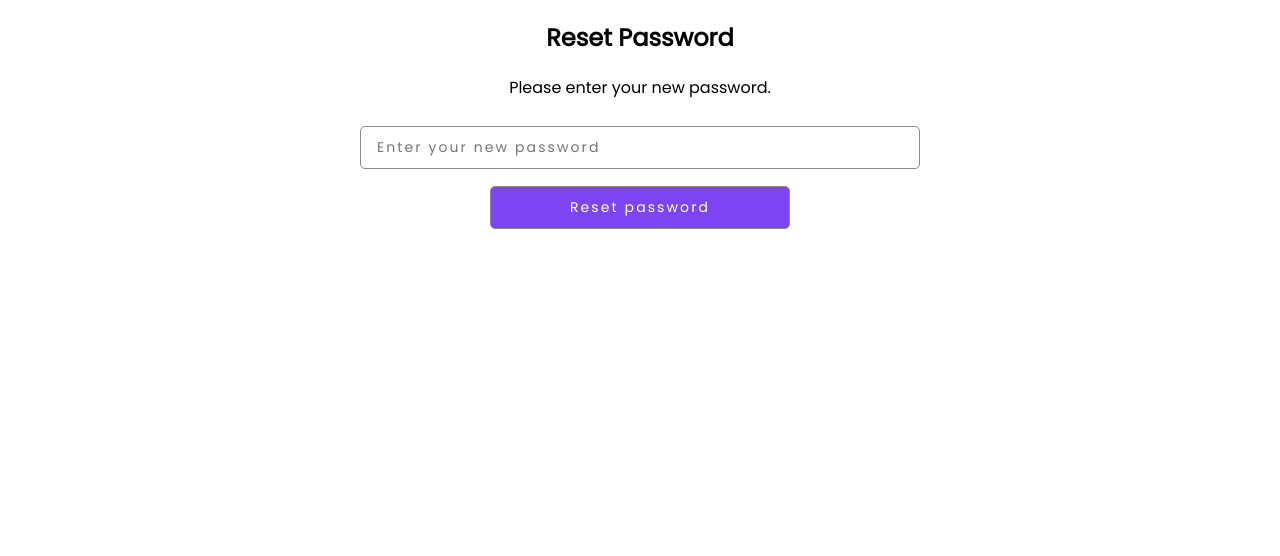
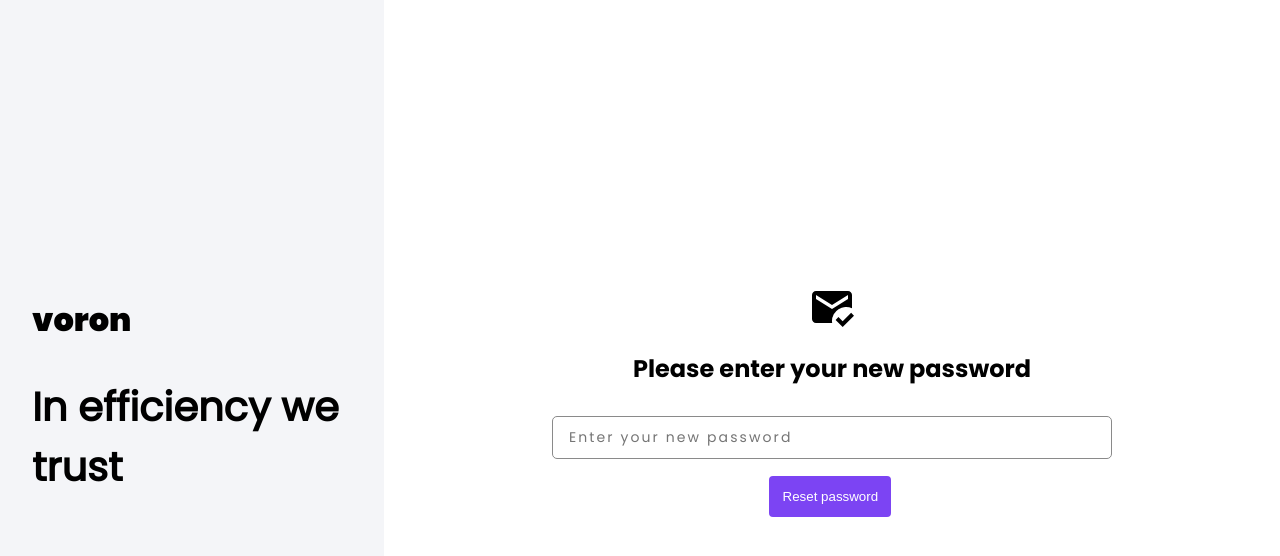
Before and after one commit to vrn-sh/erp, a React (Vite) app in the folder web/: page /reset in a window 1280 px wide. Shown: the top 556 px of the page. Built offline with nearby package versions, Linux system fonts and the light colour scheme.

Commit message:
(web): reset page checked front

```diff
--- a/web/src/App.tsx
+++ b/web/src/App.tsx
@@ -24,7 +24,7 @@ import VulnerabilityDetail from './pages/Vulnerability/VulnDetail';
 import PrivateRoute from './pages/TokenVerification/TokenVerification';
 import ViewTeamDetails from './pages/Team/ViewTeam';
 import Accueil from './pages/Dashboard/Accueil';
-import Reset from './pages/Reset/Reset';
+import Reset from './pages/Login/Reset';
 
 function App() {
     return (
--- a/web/src/global-variable.scss
+++ b/web/src/global-variable.scss
@@ -11,6 +11,7 @@
     --gray-btn: #8a8a8a;
     --gray-secondary-font: #686868;
     --primary-hover-btn: #632add;
+    --primary-hover-txt: rgb(84, 24, 214);
     --colorful-yellow: #FFBA4A;
     --plan-primary-color: #D9CDF2;
     --plan-secondary-color: #C5B0F0;
--- a/web/src/pages/Login/Login.tsx
+++ b/web/src/pages/Login/Login.tsx
@@ -31,22 +31,22 @@ export default function Login() {
 
     const [isResetModalOpen, setIsResetModalOpen] = useState(false);
     const [resetEmail, setResetEmail] = useState('');
-    const [resetFeedback, setResetFeedback] = useState('');
     const [isSuccess, setIsSuccess] = useState(false);
 
     const handlePasswordReset = async () => {
-        try {
-            const response = await axios.put(`${config.apiUrl}/reset`, {
+        setOpen(true);
+        await axios
+            .put(`${config.apiUrl}/reset`, {
                 email: resetEmail,
+            })
+            .then((date) => {
+                setMessage('Succeed! Please check your email', 'success');
+                setIsSuccess(true);
+            })
+            .catch((e) => {
+                setMessage('Error! Please enter correct email', 'error');
+                setIsSuccess(false);
             });
-            setResetFeedback(response.data.message);
-            setIsSuccess(true);
-        } catch (error) {
-            setResetFeedback(
-                "Error this email does't exist. Please try again."
-            );
-            setIsSuccess(false);
-        }
     };
 
     const toggleResetModal = () => {
@@ -182,16 +182,28 @@ export default function Login() {
                                 {errorPwd} {errorEmail}
                             </p>
                             <div className="login-submit">
+                                <button type="button" onClick={submit}>
+                                    LOGIN
+                                </button>
+
+                                <Link to="/sign_up" className="log-box">
+                                    <span>You don't have an account </span>
+                                    <span className="txt-color">
+                                        Sign up in here!
+                                    </span>
+                                </Link>
                                 <div
-                                    className="forgot-password log-box"
+                                    className="reset-password"
                                     onClick={toggleResetModal}
-                                    onKeyPress={toggleResetModal}
-                                    role="button"
-                                    tabIndex={0}
+                                    onKeyDown={() => {}}
+                                    role="presentation"
                                 >
-                                    <span className="txt-color">
-                                        reset my password
-                                    </span>
+                                    Forgot your password ? Reset here
+                                </div>
+                            </div>
+                        </div>
+                    </div>
+                </div>
             </div>
             <Modal
                 isOpen={isResetModalOpen}
@@ -199,8 +211,7 @@ export default function Login() {
                 contentLabel="Reset Password Modal"
                 style={{
                     overlay: {
-                                            backgroundColor:
-                                                'rgba(0, 0, 0, 0.75)',
+                        backgroundColor: 'rgba(0, 0, 0, 0.75)',
                         zIndex: 1000,
                     },
                     content: {
@@ -220,10 +231,7 @@ export default function Login() {
                 }}
             >
                 <h2>Reset Password</h2>
-                                    <p>
-                                        Please enter your email address to reset
-                                        your password.
-                                    </p>
+                <p>Please enter your email address to reset your password.</p>
                 <div
                     style={{
                         display: 'flex',
@@ -237,9 +245,7 @@ export default function Login() {
                         style={{ margin: '10px' }}
                         type="email"
                         value={resetEmail}
-                                            onChange={(e) =>
-                                                setResetEmail(e.target.value)
-                                            }
+                        onChange={(e) => setResetEmail(e.target.value)}
                         placeholder="Enter your email"
                     />
                     <div style={{ width: '300px' }}>
@@ -250,20 +256,6 @@ export default function Login() {
                         >
                             Send Email
                         </button>
-                                            <p
-                                                style={{
-                                                    width: '22em',
-                                                    display: 'flex',
-                                                    flexDirection: 'column',
-                                                    justifyContent: 'center',
-                                                    alignItems: 'center',
-                                                    color: isSuccess
-                                                        ? 'green'
-                                                        : 'red',
-                                                }}
-                                            >
-                                                {resetFeedback}
-                                            </p>
                         <button
                             onClick={toggleResetModal}
                             type="button"
@@ -274,20 +266,6 @@ export default function Login() {
                     </div>
                 </div>
             </Modal>
-                                <button type="button" onClick={submit}>
-                                    LOGIN
-                                </button>
-                                <Link to="/sign_up" className="log-box">
-                                    <span>You don't have an account </span>
-                                    <span className="txt-color">
-                                        Sign up in here!
-                                    </span>
-                                </Link>
-                            </div>
-                        </div>
-                    </div>
-                </div>
-            </div>
             {open && (
                 <Feedbacks
                     mess={message.mess}
--- /dev/null
+++ b/web/src/pages/Login/Reset.tsx
@@ -0,0 +1,107 @@
+import React, { useState } from 'react';
+import axios from 'axios';
+import * as MdIcons from 'react-icons/md';
+import config from '../../config';
+import './Login.scss';
+import Feedbacks from '../../component/Feedback';
+
+export default function Reset() {
+    const [resetPassword, setResetPassword] = useState('');
+    const [isSuccess, setIsSuccess] = useState(false);
+    const urlParams = new URLSearchParams(window.location.search);
+    const token = urlParams.get('token');
+
+    const [open, setOpen] = useState(false);
+    const [message, setMess] = useState<{ mess: string; color: string }>({
+        mess: '',
+        color: 'success',
+    });
+    const close = () => {
+        setOpen(false);
+    };
+    const setMessage = (mess: string, color: string) => {
+        setMess({ mess, color });
+    };
+
+    const handlePasswordReset = async () => {
+        setOpen(true);
+        if (resetPassword.length > 7) {
+            await axios
+                .post(`${config.apiUrl}/reset?token=${token}`, {
+                    password: resetPassword,
+                })
+                .then(() => {
+                    setIsSuccess(true);
+                    setMessage('Succeed', 'success');
+                })
+                .catch((error) => {
+                    setMessage(
+                        'Invalid token or password, please try again',
+                        'error'
+                    );
+                    setIsSuccess(false);
+                    throw error;
+                });
+        } else {
+            setMessage('Password must be 8 characters long!', 'error');
+        }
+    };
+
+    return (
+        <section className="signup-container">
+            <div className="signup-text" id="signup-text">
+                <div>
+                    <h2>voron</h2>
+                    <h1>In efficiency we trust</h1>
+                </div>
+            </div>
+
+            <div className="signup-form" id="signup-form">
+                <div className="wrapper-log">
+                    <MdIcons.MdMarkEmailRead style={{ fontSize: '3rem' }} />
+                    {isSuccess ? (
+                        <>
+                            <h1>
+                                Thanks to confirm the email, sign up succeed!
+                            </h1>
+                            <h5>
+                                <a href="/login">
+                                    Click here to log in please.
+                                </a>
+                            </h5>
+                        </>
+                    ) : (
+                        <>
+                            <h1>Please enter your new password</h1>
+                            <input
+                                className="form-control"
+                                style={{ margin: '10px', width: '40em' }}
+                                type="password"
+                                value={resetPassword}
+                                onChange={(e) =>
+                                    setResetPassword(e.target.value)
+                                }
+                                placeholder="Enter your new password"
+                            />
+                            <button
+                                type="button"
+                                style={{ minWidth: '10px' }}
+                                onClick={handlePasswordReset}
+                            >
+                                Reset password
+                            </button>
+                        </>
+                    )}
+                </div>
+            </div>
+            {open && (
+                <Feedbacks
+                    mess={message.mess}
+                    color={message.color}
+                    close={close}
+                    open={open}
+                />
+            )}
+        </section>
+    );
+}
--- a/web/src/pages/Reset/Reset.tsx
+++ /dev/null
@@ -1,76 +0,0 @@
-import React, { useState } from 'react';
-import axios from 'axios';
-import config from '../../config';
-import '../Login/Login.scss';
-
-export default function Reset() {
-    const [resetPassword, setResetPassword] = useState('');
-    const [resetFeedback, setResetFeedback] = useState('');
-    const [isSuccess, setIsSuccess] = useState(false);
-    const urlParams = new URLSearchParams(window.location.search);
-    const token = urlParams.get('token');
-
-    console.log(token);
-
-    const handlePasswordReset = async () => {
-        try {
-            const response = await axios.post(
-                `${config.apiUrl}/reset?token=${token}`,
-                { password: resetPassword }
-            );
-            setResetFeedback(response.data.message);
-            setIsSuccess(true);
-        } catch (error) {
-            setResetFeedback(
-                'Error sending reset instructions. Please try again.'
-            );
-            setIsSuccess(false);
-        }
-    };
-
-    const toggleResetModal = () => {};
-
-    return (
-        <>
-            <h2>Reset Password</h2>
-            <p>Please enter your new password.</p>
-            <div
-                style={{
-                    display: 'flex',
-                    flexDirection: 'column',
-                    justifyContent: 'center',
-                    alignItems: 'center',
-                }}
-            >
-                <input
-                    className="form-control"
-                    style={{ margin: '10px', width: '40em' }}
-                    type="password"
-                    value={resetPassword}
-                    onChange={(e) => setResetPassword(e.target.value)}
-                    placeholder="Enter your new password"
-                />
-                <div style={{ width: '300px' }}>
-                    <button
-                        className="form-control cursor-pointer"
-                        onClick={handlePasswordReset}
-                        type="button"
-                    >
-                        Reset password
-                    </button>
-                    <p
-                        style={{
-                            display: 'flex',
-                            flexDirection: 'column',
-                            justifyContent: 'center',
-                            alignItems: 'center',
-                            color: isSuccess ? 'green' : 'red',
-                        }}
-                    >
-                        {resetFeedback}
-                    </p>
-                </div>
-            </div>
-        </>
-    );
-}
```
Also changed, not shown: web/src/pages/Login/Login.scss (+14 -1 lines). Lines whose indentation alone changed are shown as unchanged.
